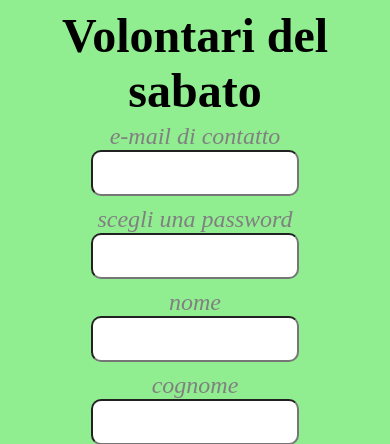
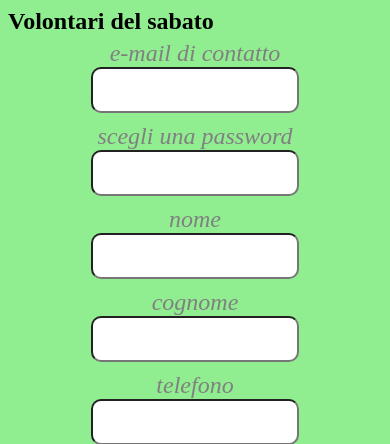
Before and after one commit to alrama/volontaridelsabato, a PHP site: page /register.html in a window 390 px wide. Shown: the top 444 px of the page. Run offline with PHP 8.4, Linux system fonts and the light colour scheme.

Commit message:
first commit

```diff
--- a/paniniweb.css
+++ b/paniniweb.css
@@ -44,7 +44,7 @@
 
 /* On smaller screens, where height is less than 450px, change the style of the sidenav (less padding and a smaller font size) */
 @media screen and (max-height: 450px) {
-    .sidenav {padding-top: 15px;}
+    .sidenav {padding-top: 15px; }
     .sidenav a {font-size: 18px;}
 }
 body {
@@ -110,3 +110,6 @@ h2 {
   margin-right: 10px;
   vertical-align: middle;
 }
+@media only screen and (max-width: 600px) {
+    h2 { font-size: 1em;display: inline;  }
+}
```
